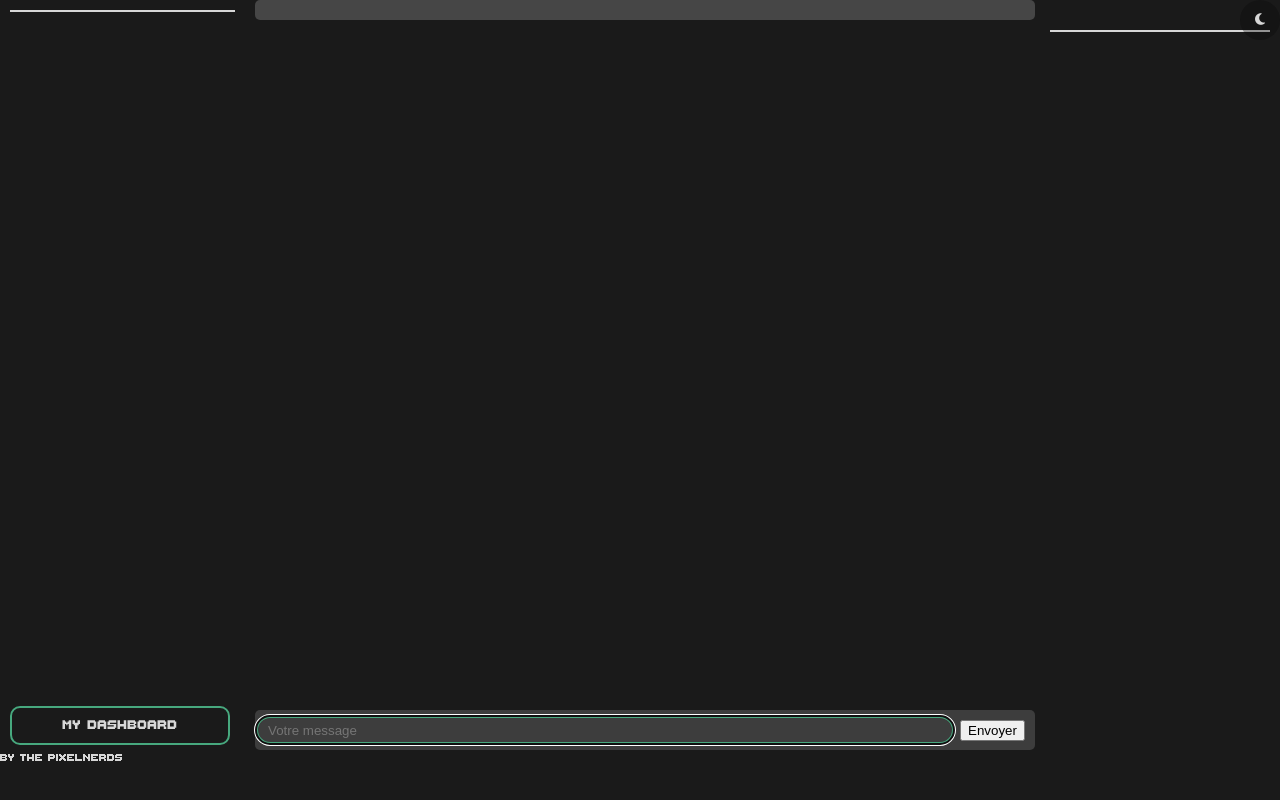
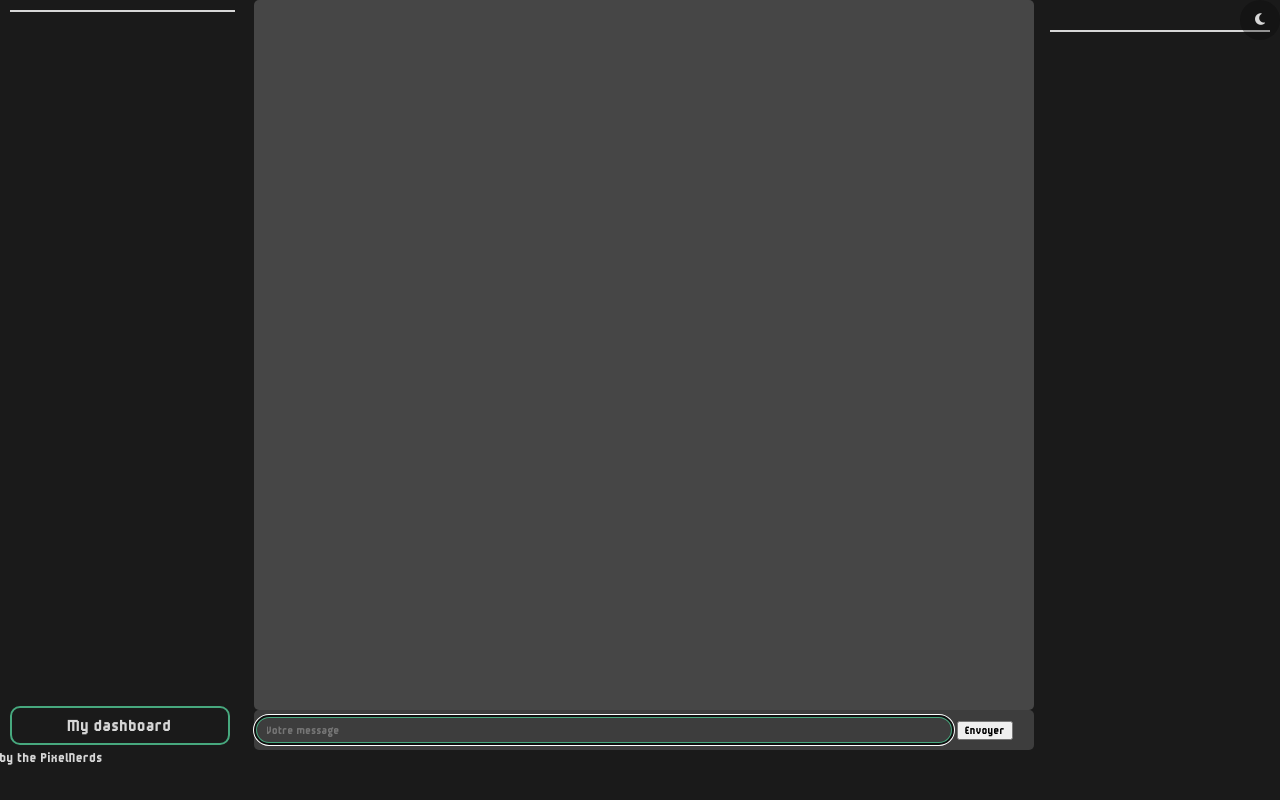
Before and after one commit to The-pixelnerds/projet-oueb, a Django app: template room/templates/room/view.html in a window 1280 px wide. Run offline with Django 4.2, Linux system fonts and the light colour scheme; the template is opened without the code that fills it, so the values that code supplies are empty; some libraries are stand-ins or nearby versions.

Commit message:
fix message id + change font +

```diff
--- a/room/static/room/js/messages.js
+++ b/room/static/room/js/messages.js
@@ -22,9 +22,18 @@ function sendDelete(id){
 }
 
 $(document).ready(function(){
+    //on change l'url vers l'id du dernier message (use lastMessageId)
+    location.href = "#message-"+lastMessageId;
+
+    //on autofocus l'input d'id #message
+    $("#message").focus();
+
     setInterval(function(){
         $.get("/channels/room/"+room_id+"/messages/"+lastMessageId, function(data){
             if(data.messages.length > 0){
+            //on get le nb de pixels par rapport au bas scrollé de la div de #messages-wrapper
+            var scrollHeight = $("#messages-wrapper").prop("scrollHeight") - $("#messages-wrapper").scrollTop() - $("#messages-wrapper").height();
+
                 for (let j = data.messages.length; j > 0; j--) {
                     addMessage(data.messages[j-1]);
                 }
@@ -37,6 +46,13 @@ $(document).ready(function(){
                     $("#message-"+data.deletes[j-1]).remove();
                 }
             }
+
+            if(scrollHeight < 50){
+                //on update le dernier message
+                location.href = "#message-"+lastMessageId;
+
+                $("#message").focus();
+            }
         });
     }, 1000);
 });
--- a/room/static/room/style.css
+++ b/room/static/room/style.css
@@ -1,6 +1,15 @@
 @font-face {
     font-family: thaleah;
     src: url("/static/font/ThaleahFat_TTF.ttf");
+}
+
+@font-face {
+    font-family: loxica;
+    src: url("/static/font/v5loxicar.ttf");
+}
+
+input{
+    font-family: loxica;
 }
 
 aside, #article, #persons-wrapper{
@@ -20,6 +29,10 @@ a{
     margin:5px;
     text-align: center;
     line-height: 25px;
+}
+
+#messages{
+    min-height:calc(100% - 20px);
 }
 
 .person a{
@@ -61,7 +74,7 @@ body, html{
     width: 100%;
     color : var(--text-color);
     overflow-y: hidden;
-    font-family: thaleah;
+    font-family: loxica;
 }
 
 #rooms{
--- a/static/css/vars.css
+++ b/static/css/vars.css
@@ -23,10 +23,12 @@
     position:absolute;
     top: 0;
     right: 0;
-    transition: all 0.1s ease;
+    transition: border-radius 0.4s ease, background-color 0.2s ease, color 0.2s ease;
 }
 
 #themeButton:hover{
-    color: var(--text-color);
+    color: var(--background-color);
+    background-color: var(--text-color);
     border: 3px solid var(--link-color);
+    border-radius: 20%;
 }
```
Also changed, not shown: static/font/v5loxicar.ttf (added).
